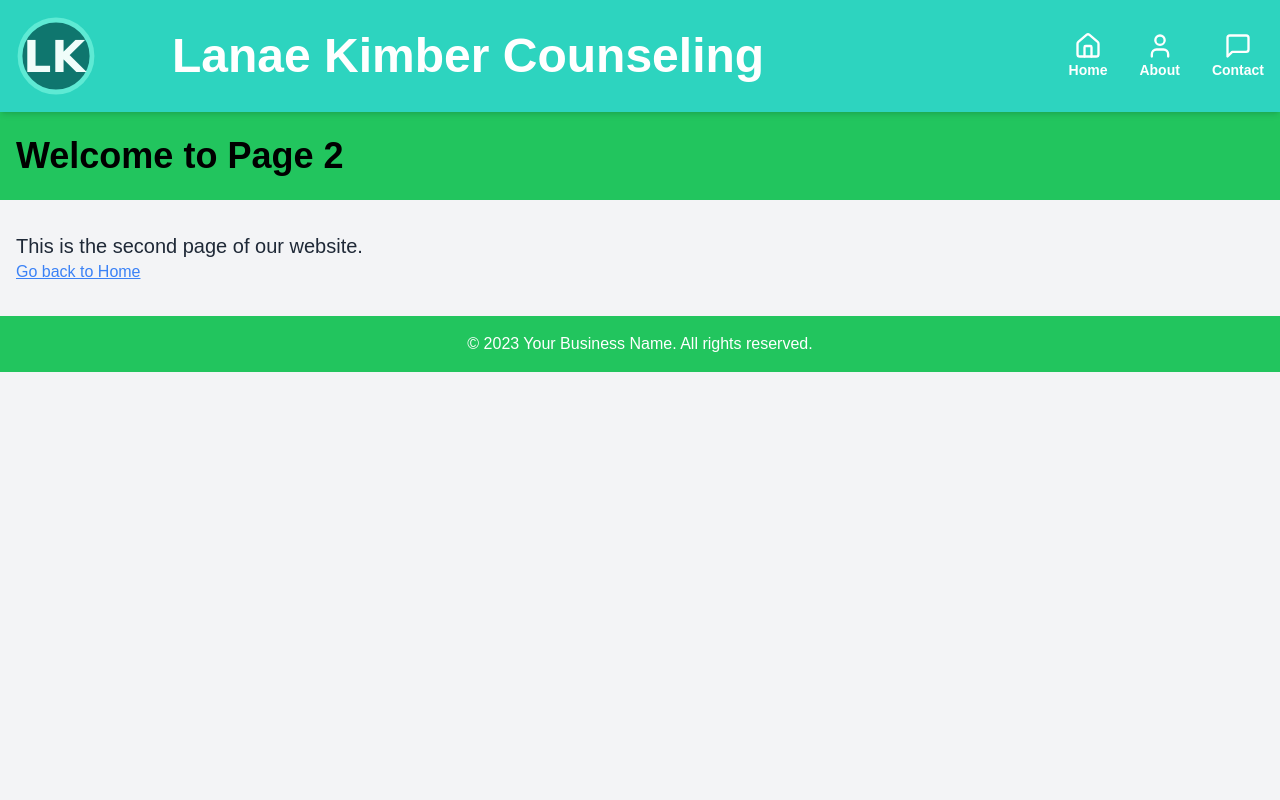
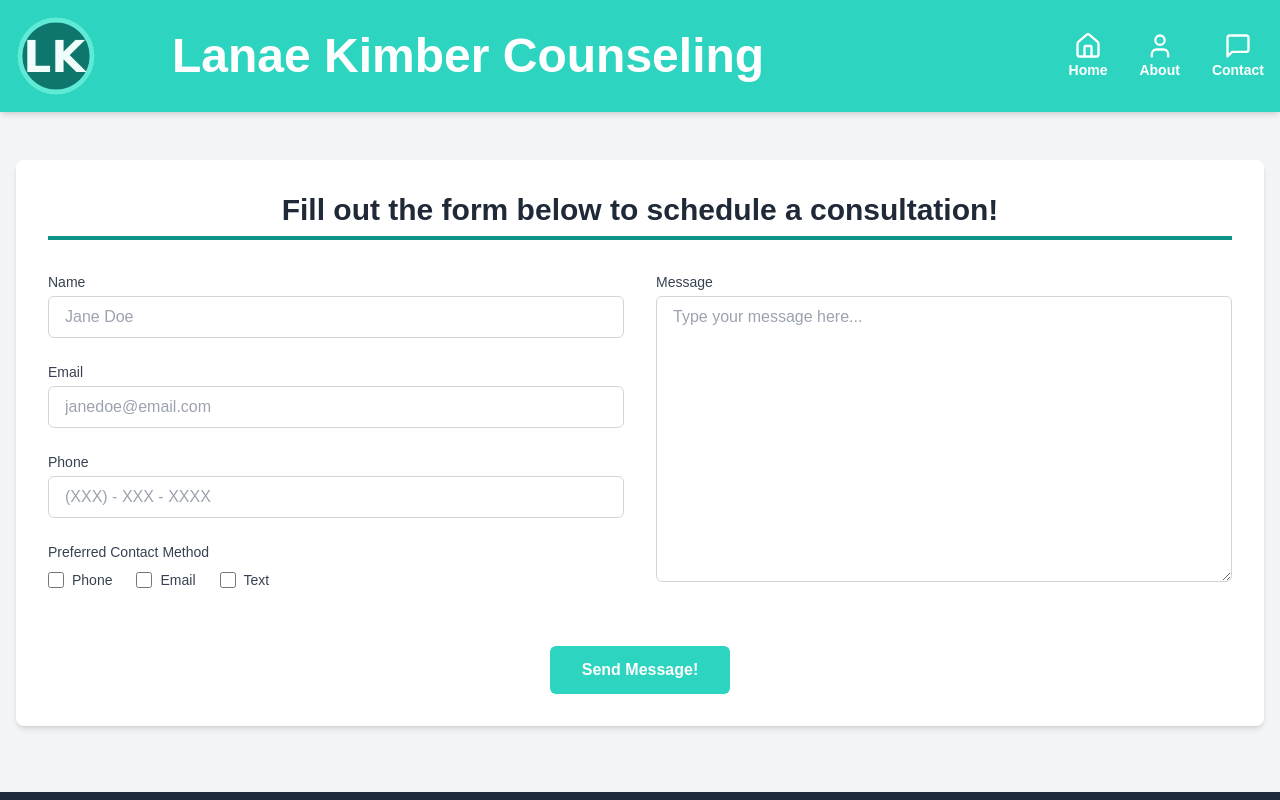
Before and after one commit to landonkimber/lanae-kimber-counseling, a React (Vite) app in the folder client/: page /contact in a window 1280 px wide. Shown: the top 800 px of the page. Built offline with nearby package versions, Linux system fonts and the light colour scheme.

Commit message:
Added contact page! Will still need to do error handling for when emails do not send successfully but it is working on local network.

```diff
--- a/client/package.json
+++ b/client/package.json
@@ -12,7 +12,9 @@
     "preview": "vite preview"
   },
   "dependencies": {
+    "@emailjs/browser": "^4.3.3",
     "autoprefixer": "^10.4.19",
+    "dayjs": "^1.11.13",
     "lucide-react": "^0.460.0",
     "postcss": "^8.4.38",
     "react": "^18.2.0",
--- a/client/src/pages/Contact.jsx
+++ b/client/src/pages/Contact.jsx
@@ -1,29 +1,217 @@
-import React from "react";
-import { Link } from "react-router-dom";
+import React, { useRef, useState } from "react";
+import emailjs from "@emailjs/browser";
+import { FaCheckCircle } from "react-icons/fa";
+import dayjs from "dayjs";
 
-const Page2 = () => {
+const Contact = () => {
+  const form = useRef();
+  const [isSent, setIsSent] = useState(false);
+
+  const sendEmail = (e) => {
+    e.preventDefault();
+
+    // Add additional form data
+    const formData = new FormData(form.current);
+
+    // Get checkbox values
+    const emailPreferred = form.current.contact_email_preference.checked
+      ? "Yes"
+      : "No";
+    const phonePreferred = form.current.contact_phone_preference.checked
+      ? "Yes"
+      : "No";
+    const textPreferred = form.current.contact_text_preference.checked
+      ? "Yes"
+      : "No";
+
+    // Add the standard form data
+    formData.append("to_name", "Lanae");
+    formData.append("time_stamp", dayjs().format("ddd, MMM D YYYY h:mm A"));
+
+    // Add contact preferences
+    formData.append("contact_email_preference", emailPreferred);
+    formData.append("contact_phone_preference", phonePreferred);
+    formData.append("contact_text_preference", textPreferred);
+
+    // Convert FormData to object for emailJS
+    const formObject = Object.fromEntries(formData.entries());
+
+    emailjs
+      .send(
+        import.meta.env.VITE_SERVICE_ID,
+        import.meta.env.VITE_TEMPLATE_ID,
+        formObject,
+        {
+          publicKey: import.meta.env.VITE_PUBLIC_KEY,
+        }
+      )
+      .then(
+        () => {
+          console.log("Email sent successfully!");
+          setIsSent(true);
+          form.current.reset();
+        },
+        (error) => {
+          console.log("Email send failed:", error.text);
+        }
+      );
+  };
   return (
-    <div className="bg-gray-100 min-h-screen">
-      <header className="bg-green-500 py-6">
-        <div className="container mx-auto px-4">
-          <h1 className="text-4xl font-bold">Welcome to Page 2</h1>
-        </div>
-      </header>
-      <main className="container mx-auto px-4 py-8">
-        <p className="text-xl text-gray-800">
-          This is the second page of our website.
-        </p>
-        <Link to="/" className="text-blue-500 underline">
-          Go back to Home
-        </Link>
-      </main>
-      <footer className="bg-green-500 text-white py-4">
-        <div className="container mx-auto px-4 text-center">
-          <p>&copy; 2023 Your Business Name. All rights reserved.</p>
-        </div>
-      </footer>
+    <div className="bg-gray-100 min-h-[85vh] py-12 px-4">
+      <div className="max-w-7xl mx-auto bg-white rounded-lg shadow-md p-8">
+        <h2 className="text-3xl font-bold text-gray-800 text-center mb-2">
+          Fill out the form below to schedule a consultation!
+        </h2>
+        <div className="h-1 w-full bg-teal-600 mx-auto mb-8"></div>
+
+        <form
+          ref={form}
+          onSubmit={sendEmail}
+          className="grid grid-cols-1 md:grid-cols-2 gap-8"
+        >
+          {/* Contact Details */}
+          <div className="space-y-6">
+            <div>
+              <label
+                htmlFor="name"
+                className="block text-sm font-medium text-gray-700 mb-1"
+              >
+                Name
+              </label>
+              <input
+                type="text"
+                id="name"
+                name="user_name"
+                placeholder="Jane Doe"
+                className="w-full px-4 py-2 border border-gray-300 rounded-md focus:outline-none focus:ring-2 focus:ring-teal-500 focus:border-transparent"
+                required
+              />
+            </div>
+
+            <div>
+              <label
+                htmlFor="email"
+                className="block text-sm font-medium text-gray-700 mb-1"
+              >
+                Email
+              </label>
+              <input
+                type="email"
+                id="email"
+                name="user_email"
+                placeholder="janedoe@email.com"
+                className="w-full px-4 py-2 border border-gray-300 rounded-md focus:outline-none focus:ring-2 focus:ring-teal-500 focus:border-transparent"
+                required
+              />
+            </div>
+
+            <div>
+              <label
+                htmlFor="phone"
+                className="block text-sm font-medium text-gray-700 mb-1"
+              >
+                Phone
+              </label>
+              <input
+                type="tel"
+                id="phone"
+                name="user_phone"
+                placeholder="(XXX) - XXX - XXXX"
+                className="w-full px-4 py-2 border border-gray-300 rounded-md focus:outline-none focus:ring-2 focus:ring-teal-500 focus:border-transparent"
+              />
+            </div>
+
+            <div>
+              <label className="block text-sm font-medium text-gray-700 mb-2">
+                Preferred Contact Method
+              </label>
+              <div className="flex gap-6">
+                <div className="flex items-center">
+                  <input
+                    type="checkbox"
+                    id="phone-preference"
+                    name="contact_email_preference"
+                    className="h-4 w-4 text-teal-600 focus:ring-teal-500 border-gray-300 rounded"
+                  />
+                  <label
+                    htmlFor="phone-preference"
+                    className="ml-2 block text-sm text-gray-700"
+                  >
+                    Phone
+                  </label>
+                </div>
+                <div className="flex items-center">
+                  <input
+                    type="checkbox"
+                    id="email-preference"
+                    name="contact_phone_preference"
+                    className="h-4 w-4 text-teal-600 focus:ring-teal-500 border-gray-300 rounded"
+                  />
+                  <label
+                    htmlFor="email-preference"
+                    className="ml-2 block text-sm text-gray-700"
+                  >
+                    Email
+                  </label>
+                </div>
+                <div className="flex items-center">
+                  <input
+                    type="checkbox"
+                    id="text-preference"
+                    name="contact_text_preference"
+                    className="h-4 w-4 text-teal-600 focus:ring-teal-500 border-gray-300 rounded"
+                  />
+                  <label
+                    htmlFor="text-preference"
+                    className="ml-2 block text-sm text-gray-700"
+                  >
+                    Text
+                  </label>
+                </div>
+              </div>
+            </div>
+          </div>
+
+          {/* Message */}
+          <div className="h-full">
+            <label
+              htmlFor="message"
+              className="block text-sm font-medium text-gray-700 mb-1"
+            >
+              Message
+            </label>
+            <textarea
+              id="message"
+              name="message"
+              placeholder="Type your message here..."
+              className="w-full h-[calc(100%-2rem)] px-4 py-2 border border-gray-300 rounded-md focus:outline-none focus:ring-2 focus:ring-teal-500 focus:border-transparent"
+              required
+            ></textarea>
+          </div>
+
+          {/* Submit */}
+          <div className="md:col-span-2 flex justify-center mt-6">
+            {isSent ? (
+              <button
+                type="submit"
+                className="bg-green-600 text-white px-8 py-3 rounded-md hover:bg-teal-700 transition duration-300 ease-in-out focus:outline-none focus:ring-2 focus:ring-teal-500 focus:ring-offset-2"
+              >
+                Message Sent!
+                <FaCheckCircle className="inline ml-2 mb-1" />
+              </button>
+            ) : (
+              <button
+                type="submit"
+                className="font-bold select-none bg-teal-400 text-white px-8 py-3 rounded-md hover:bg-teal-700 transition duration-300 ease-in-out focus:outline-none focus:ring-2 focus:ring-teal-500 focus:ring-offset-2"
+              >
+                Send Message!
+              </button>
+            )}
+          </div>
+        </form>
+      </div>
     </div>
   );
 };
 
-export default Page2;
+export default Contact;
--- a/client/src/pages/Home.jsx
+++ b/client/src/pages/Home.jsx
@@ -21,7 +21,7 @@ const Home = () => {
       </div>
       <div id="home" className="bg-white py-16 px-4">
         <div className="max-w-6xl mx-auto">
-          <h1 className="text-3xl text-gray-800 font-semi-bold mb-4 select-none">
+          <h1 className="text-3xl text-sky-800 font-semi-bold mb-4 select-none">
             Are you ready to make a change?
           </h1>{" "}
           <div className="h-1 w-full bg-teal-600 mx-auto mt-4 mb-8"></div>
@@ -107,8 +107,8 @@ const Home = () => {
       {/* Services Section */}
       <div id="services" className="bg-gray-50 py-8 px-4">
         <div className="max-w-6xl mx-auto">
-          <h1 className="text-4xl text-teal-600 text-left mb-4">Services</h1>
-          <div className="h-1 w-full bg-teal-600 mx-auto mt-4 mb-8"></div>
+          <h1 className="text-4xl text-sky-800 text-left mb-4">Services</h1>
+          <div className="h-1 w-full bg-yellow-600 mx-auto mt-4 mb-8"></div>
           <div
             id="services-cards"
             className="grid grid-cols-1 md:grid-cols-3 gap-8"
@@ -160,6 +160,11 @@ const Home = () => {
           </h2>
         </div>
       </div> */}
+      <div className="max-w-6xl mx-auto text-center p-12 ">
+        <button className="bg-teal-600 font-bold w-84 h-12 hover:bg-teal-700 text-white px-6 py-2 rounded-md select-none">
+          Schedule Consultation Today!
+        </button>
+      </div>
     </div>
   );
 };
```
Also changed, not shown: 1 other file (tests, documents, lock files or other folders).
